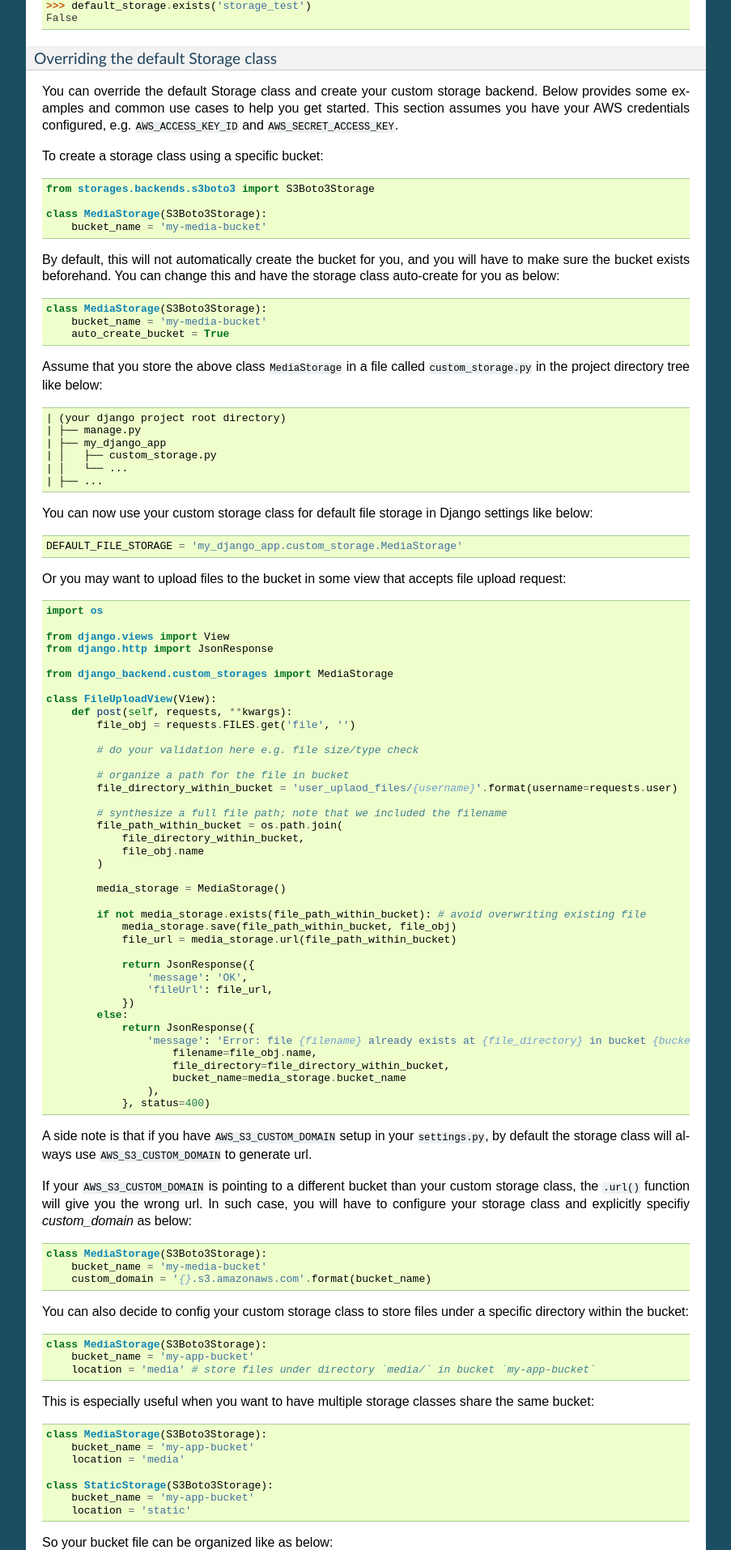
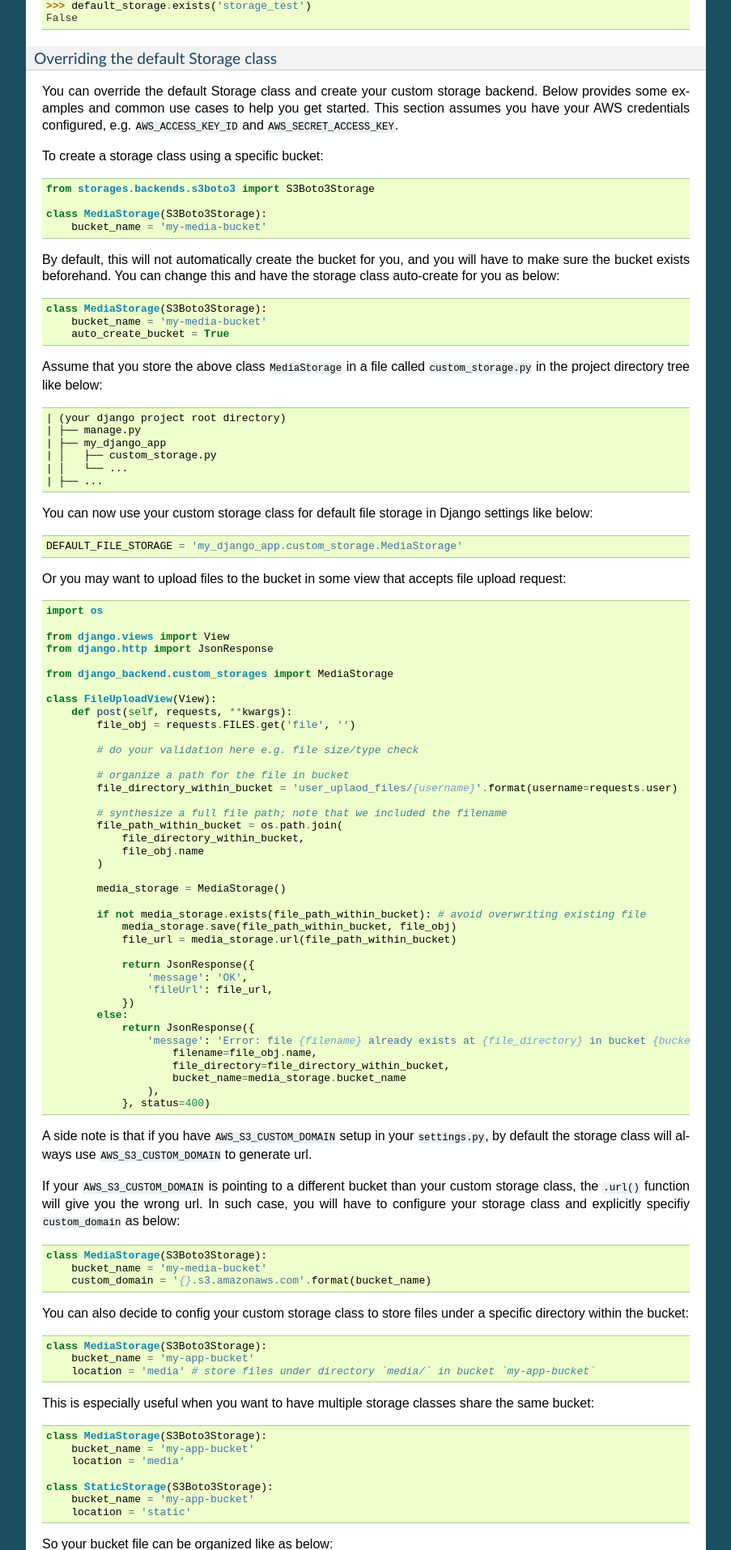
Before and after one commit to jschneier/django-storages, a Sphinx documentation site: the page built from docs/backends/amazon-S3.rst, in a window 1280 px wide. Shown: the part 4486-6400 px from the top of the page at 81% size, without its empty margins (198-1101 px from the left). Built offline with Sphinx 7.4.7, drawn with Linux system fonts in a browser that asks for light colours.

Commit message:
fix code syntax

```diff
--- a/docs/backends/amazon-S3.rst
+++ b/docs/backends/amazon-S3.rst
@@ -331,7 +331,7 @@ Or you may want to upload files to the bucket in some view that accepts file upl
 
 A side note is that if you have ``AWS_S3_CUSTOM_DOMAIN`` setup in your ``settings.py``, by default the storage class will always use ``AWS_S3_CUSTOM_DOMAIN`` to generate url.
 
-If your ``AWS_S3_CUSTOM_DOMAIN`` is pointing to a different bucket than your custom storage class, the ``.url()`` function will give you the wrong url. In such case, you will have to configure your storage class and explicitly specifiy `custom_domain` as below::
+If your ``AWS_S3_CUSTOM_DOMAIN`` is pointing to a different bucket than your custom storage class, the ``.url()`` function will give you the wrong url. In such case, you will have to configure your storage class and explicitly specifiy ``custom_domain`` as below::
 
     class MediaStorage(S3Boto3Storage):
         bucket_name = 'my-media-bucket'
```
